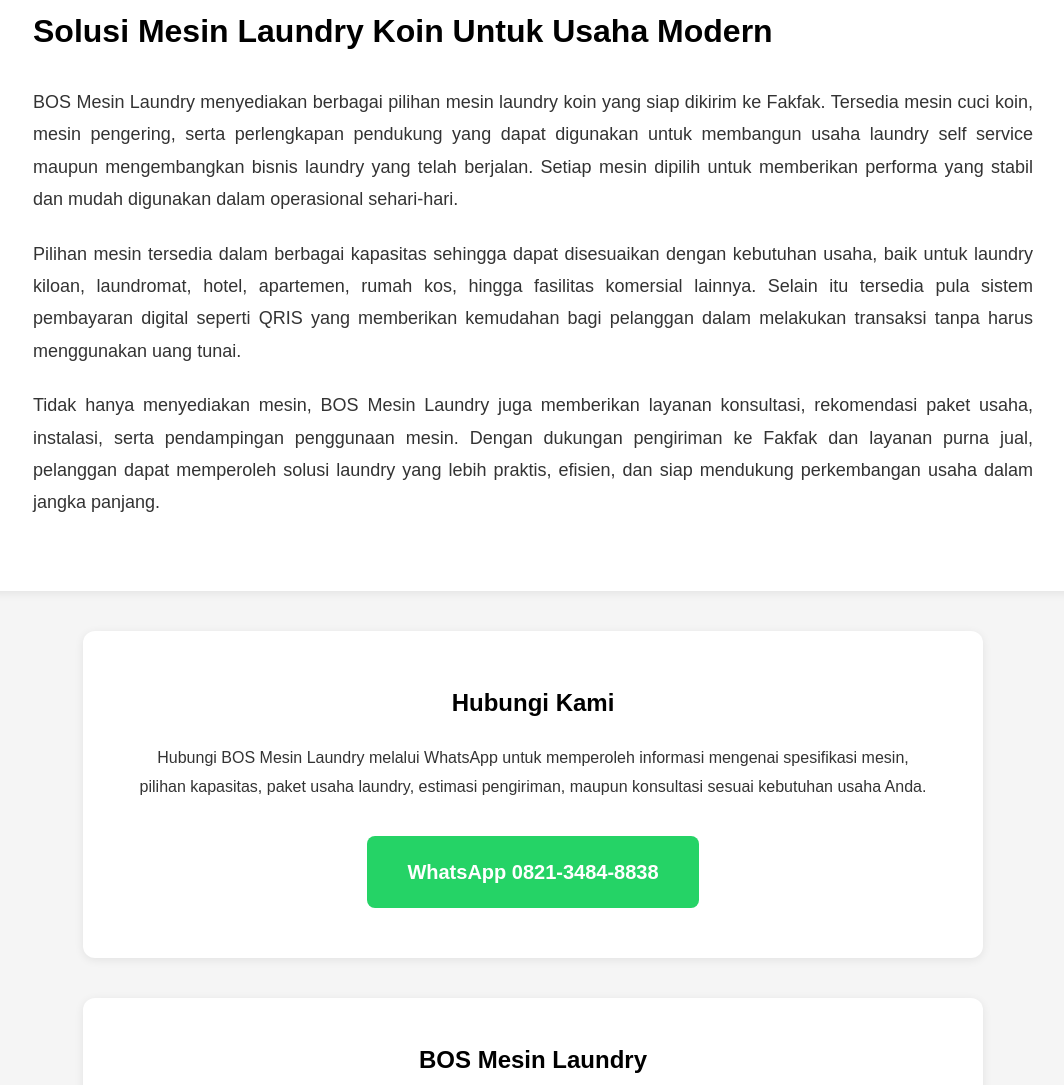
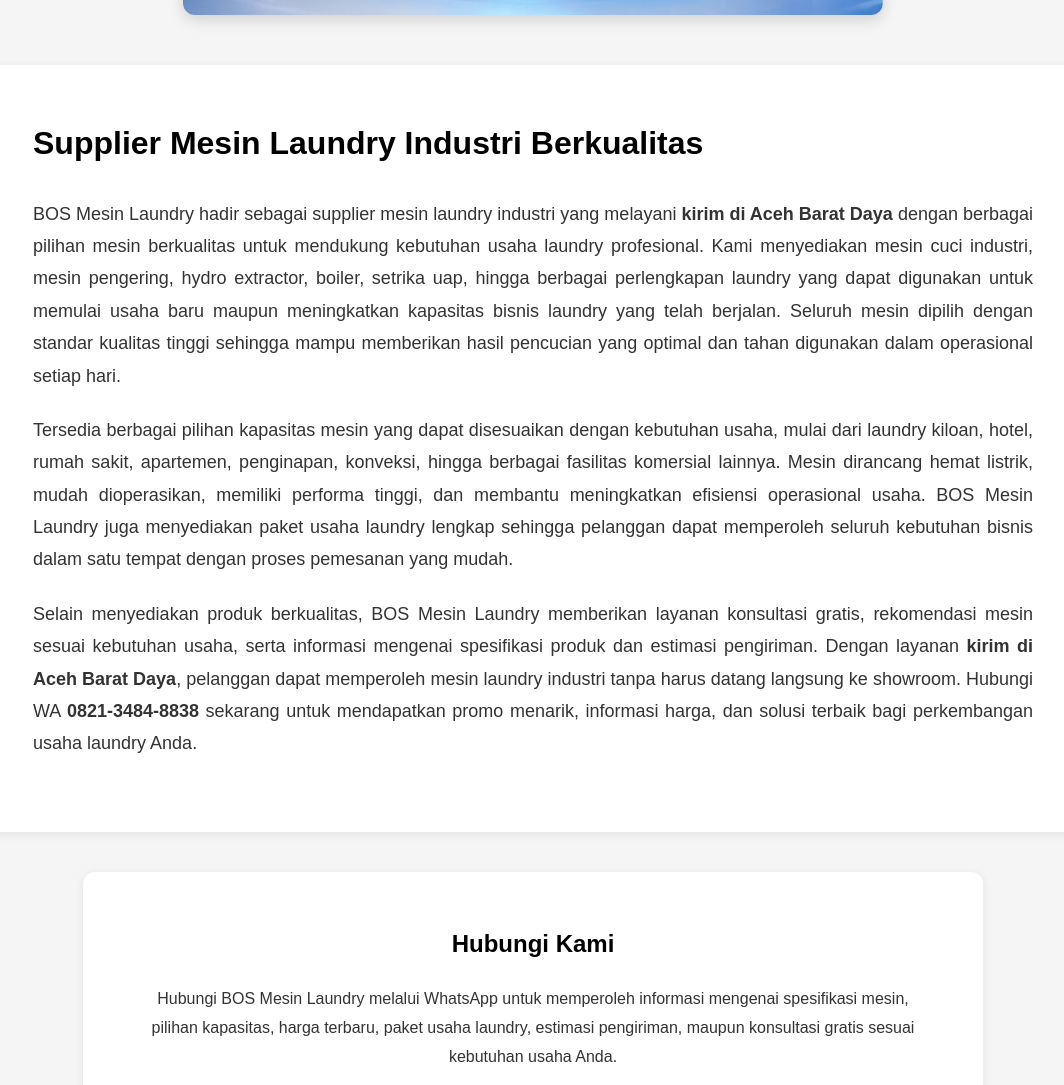
Before and after one commit to pusatmesinlaundryaceh-blip/mesin-laundry-acehbaratdaya3, a plain HTML site: page index.html in a window 1280 px wide. Shown: the part 1253-2338 px from the top of the page, without its empty margins (107-1171 px from the left). Drawn offline with Linux system fonts and the light colour scheme.

Commit message:
Update index.html

```diff
--- a/index.html
+++ b/index.html
@@ -6,9 +6,9 @@
 <meta charset="UTF-8">
 <meta name="viewport" content="width=device-width, initial-scale=1.0">
 
-<title>TERDEKAT! WA.0821-3484-8838 | Jual Mesin Laundry Koin Bergaransi Di Fakfak</title>
+<title>PROMO! WA.0821-3484-8838 | Supplier Mesin Laundry Industri Kirim di Aceh Barat Daya</title>
 
-<meta name="description" content="Sedang mencari mesin laundry koin bergaransi di Fakfak? BOS Mesin Laundry menyediakan mesin cuci koin, mesin pengering, sistem laundry digital, dan paket usaha laundry lengkap dengan layanan konsultasi serta pengiriman ke Fakfak.">
+<meta name="description" content="Sedang mencari supplier mesin laundry industri dengan layanan kirim di Aceh Barat Daya? BOS Mesin Laundry menyediakan mesin cuci industri, mesin pengering, hydro extractor, boiler, setrika uap, serta paket usaha laundry lengkap untuk laundry kiloan, hotel, rumah sakit, konveksi, dan berbagai usaha komersial. Dapatkan promo menarik, konsultasi gratis, dan layanan pengiriman ke Aceh Barat Daya.">
 
 <link rel="stylesheet" href="style.css">
 
@@ -18,39 +18,39 @@
 
 <header>
 
-<h1>TERDEKAT! Jual Mesin Laundry Koin Bergaransi Di Fakfak</h1>
+<h1>PROMO! Supplier Mesin Laundry Industri Kirim di Aceh Barat Daya</h1>
 
 <p class="subjudul">
-Solusi Mesin Laundry Koin Modern untuk Mendukung Usaha Laundry Self Service dan Laundry Profesional di Fakfak
+Solusi Mesin Laundry Industri Berkualitas untuk Laundry Kiloan, Hotel, Rumah Sakit, Konveksi, dan Berbagai Usaha Komersial di Aceh Barat Daya
 </p>
 
 </header>
 
 <section class="hero">
 
-<img src="mesinlaundry.jpg" alt="Mesin Laundry Koin Bergaransi Fakfak">
+<img src="mesinlaundry.jpg" alt="Supplier Mesin Laundry Industri Kirim di Aceh Barat Daya">
 
 </section>
 
 <section class="artikel">
 
-<h2>Solusi Mesin Laundry Koin Untuk Usaha Modern</h2>
+<h2>Supplier Mesin Laundry Industri Berkualitas</h2>
 
 <p>
 
-BOS Mesin Laundry menyediakan berbagai pilihan mesin laundry koin yang siap dikirim ke Fakfak. Tersedia mesin cuci koin, mesin pengering, serta perlengkapan pendukung yang dapat digunakan untuk membangun usaha laundry self service maupun mengembangkan bisnis laundry yang telah berjalan. Setiap mesin dipilih untuk memberikan performa yang stabil dan mudah digunakan dalam operasional sehari-hari.
+BOS Mesin Laundry hadir sebagai supplier mesin laundry industri yang melayani <strong>kirim di Aceh Barat Daya</strong> dengan berbagai pilihan mesin berkualitas untuk mendukung kebutuhan usaha laundry profesional. Kami menyediakan mesin cuci industri, mesin pengering, hydro extractor, boiler, setrika uap, hingga berbagai perlengkapan laundry yang dapat digunakan untuk memulai usaha baru maupun meningkatkan kapasitas bisnis laundry yang telah berjalan. Seluruh mesin dipilih dengan standar kualitas tinggi sehingga mampu memberikan hasil pencucian yang optimal dan tahan digunakan dalam operasional setiap hari.
 
 </p>
 
 <p>
 
-Pilihan mesin tersedia dalam berbagai kapasitas sehingga dapat disesuaikan dengan kebutuhan usaha, baik untuk laundry kiloan, laundromat, hotel, apartemen, rumah kos, hingga fasilitas komersial lainnya. Selain itu tersedia pula sistem pembayaran digital seperti QRIS yang memberikan kemudahan bagi pelanggan dalam melakukan transaksi tanpa harus menggunakan uang tunai.
+Tersedia berbagai pilihan kapasitas mesin yang dapat disesuaikan dengan kebutuhan usaha, mulai dari laundry kiloan, hotel, rumah sakit, apartemen, penginapan, konveksi, hingga berbagai fasilitas komersial lainnya. Mesin dirancang hemat listrik, mudah dioperasikan, memiliki performa tinggi, dan membantu meningkatkan efisiensi operasional usaha. BOS Mesin Laundry juga menyediakan paket usaha laundry lengkap sehingga pelanggan dapat memperoleh seluruh kebutuhan bisnis dalam satu tempat dengan proses pemesanan yang mudah.
 
 </p>
 
 <p>
 
-Tidak hanya menyediakan mesin, BOS Mesin Laundry juga memberikan layanan konsultasi, rekomendasi paket usaha, instalasi, serta pendampingan penggunaan mesin. Dengan dukungan pengiriman ke Fakfak dan layanan purna jual, pelanggan dapat memperoleh solusi laundry yang lebih praktis, efisien, dan siap mendukung perkembangan usaha dalam jangka panjang.
+Selain menyediakan produk berkualitas, BOS Mesin Laundry memberikan layanan konsultasi gratis, rekomendasi mesin sesuai kebutuhan usaha, serta informasi mengenai spesifikasi produk dan estimasi pengiriman. Dengan layanan <strong>kirim di Aceh Barat Daya</strong>, pelanggan dapat memperoleh mesin laundry industri tanpa harus datang langsung ke showroom. Hubungi WA <strong>0821-3484-8838</strong> sekarang untuk mendapatkan promo menarik, informasi harga, dan solusi terbaik bagi perkembangan usaha laundry Anda.
 
 </p>
 
@@ -62,7 +62,7 @@
 
 <p>
 
-Hubungi BOS Mesin Laundry melalui WhatsApp untuk memperoleh informasi mengenai spesifikasi mesin, pilihan kapasitas, paket usaha laundry, estimasi pengiriman, maupun konsultasi sesuai kebutuhan usaha Anda.
+Hubungi BOS Mesin Laundry melalui WhatsApp untuk memperoleh informasi mengenai spesifikasi mesin, pilihan kapasitas, harga terbaru, paket usaha laundry, estimasi pengiriman, maupun konsultasi gratis sesuai kebutuhan usaha Anda.
 
 </p>
 
```
